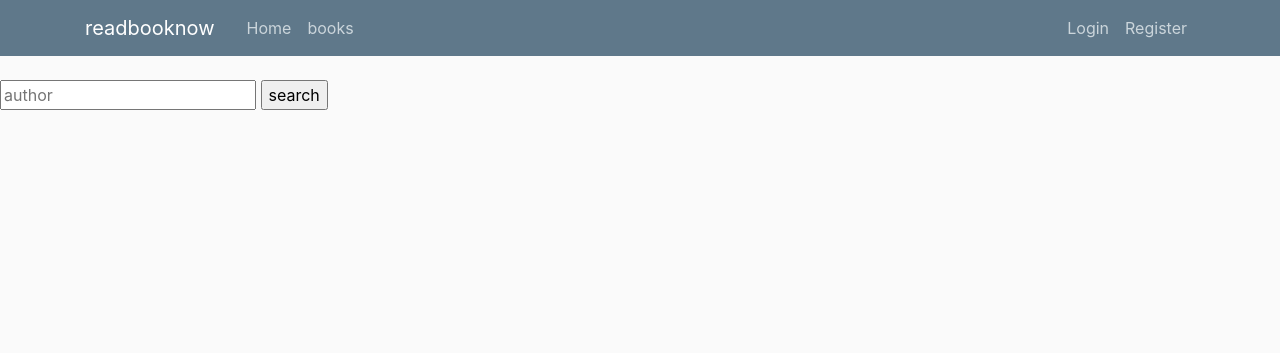
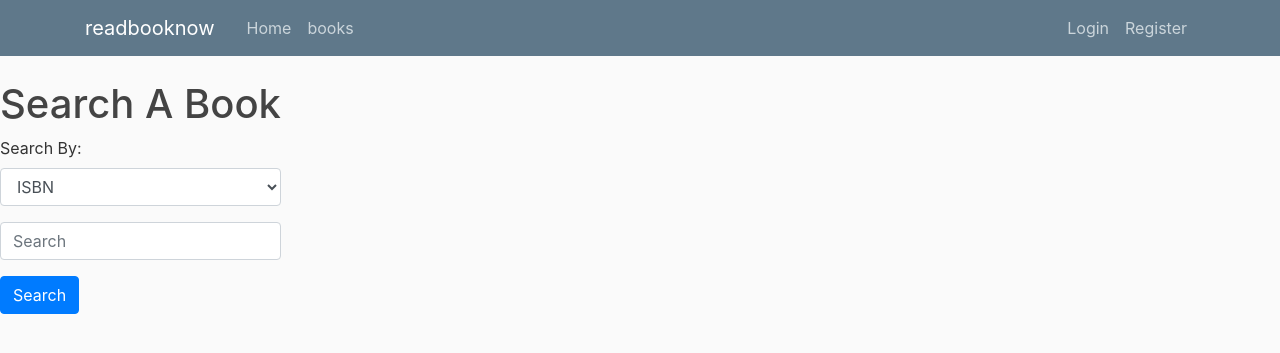
Before and after one commit to eugene04/project1, a Flask app: template templates/search.html in a window 1280 px wide. Shown: the top 353 px of the page. Run offline with Flask 2, Linux system fonts and the light colour scheme; the template is opened without the code that fills it: most values are stand-ins (such as "Sample title", 1, 10 or a date in 2020); some libraries are stand-ins or nearby versions.

Commit message:
new changes

```diff
--- a/application.py
+++ b/application.py
@@ -52,19 +52,45 @@ def register():
 @app.route("/search",methods=['GET','POST'])
 def search():
     if request.method == "POST":
-        author=request.form.get('author')
-        book=db.execute("SELECT * FROM books WHERE author=:author",{'author':author}).fetchall()
-        return redirect (url_for('details'))
-    return render_template("search.html")
+        searchtype=request.form.get('searchtype')
+        query=request.form.get('query')
+        if searchtype==Author:
+            books = db.execute("SELECT * FROM books WHERE author = :query", {"query": query}).fetchall()
+        elif searchtype==ISBN:
+            books = db.execute("SELECT * FROM books WHERE isbn = :query", {"query": query}).fetchall()
+        elif searchtype==Title:
+            books = db.execute("SELECT * FROM books WHERE title = :query", {"query": query}).fetchall()
+        else :
+            books = db.execute("SELECT * FROM books WHERE Year = :query", {"query": query}).fetchall()
 
+    return render_template('search.html')
 
+@app.route("/details",methods=['GET','POST'])
+def details():
 
+    return render_template('details.html')
 
 
 @app.route("/books",methods=['GET','POST'])
 def books():
     books=db.execute("SELECT * FROM books ").fetchall()
-    return render_template('books.html',books=books)
+    return render_template('mybooks.html',books=books)
+
+@app.route("/mybooks",methods=['GET','POST'])
+def mybooks():
+    if request.method == "POST":
+        searchtype=request.form.get('searchtype')
+        query=request.form.get('query')
+        if searchtype==request.form.get('Author'):
+            books = db.execute("SELECT * FROM books WHERE author = :query", {"query": query}).fetchall()
+        elif searchtype==ISBN:
+            books = db.execute("SELECT * FROM books WHERE isbn = :query", {"query": query}).fetchall()
+        elif searchtype==Title:
+            books = db.execute("SELECT * FROM books WHERE title = :query", {"query": query}).fetchall()
+        else :
+            books = db.execute("SELECT * FROM books WHERE Year = :query", {"query":  query}).fetchall()
+    return render_template('mybooks.html',books=books)
+
 
 
 
--- a/templates/search.html
+++ b/templates/search.html
@@ -1,14 +1,27 @@
 {% extends "layout.html" %}
 {% block content %}
 
-<form action="url_for('search')" method="post">
-  {%for book in books%}
-  <input type="text" name="books" placeholder="author">
-  <input type="submit" name="submit" value="search">
+<h1>Search A Book</h1>
 
-    {% endfor %}
+<form action="{{ url_for('mybooks') }}" method="post">
 
+    <div class="form-group">
+        <label for="SearchType">Search By:</label>
+        <select class="form-control" name="searchtype" id="SearchType">
+                <option value="isbn">ISBN</option>
+                <option value="title">Title</option>
+                <option value="author">Author</option>
+                <option value="year">Year</option>
+        </select>
+    </div>
 
+    <div class="form-group">
+        <input class="form-control" name="query" placeholder="Search">
+    </div>
+
+    <div class="form-group">
+        <button class="btn btn-primary" type="submit">Search</button>
+    </div>
 
 </form>
 
```
Also changed, not shown: templates/details.html (+10 -4 lines), templates/mybooks.html (+3 -10 lines).
